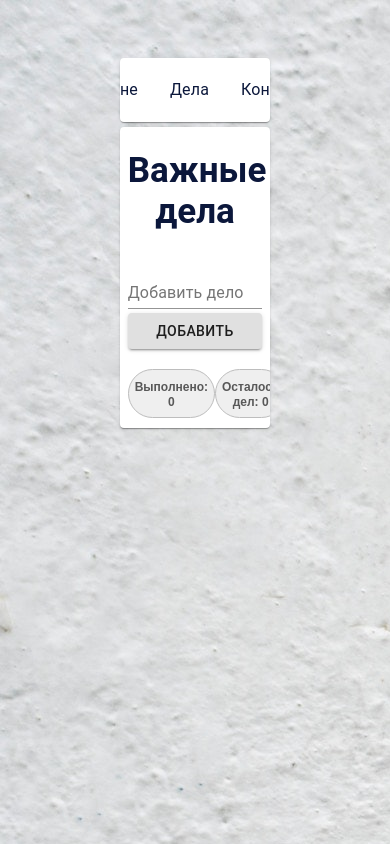
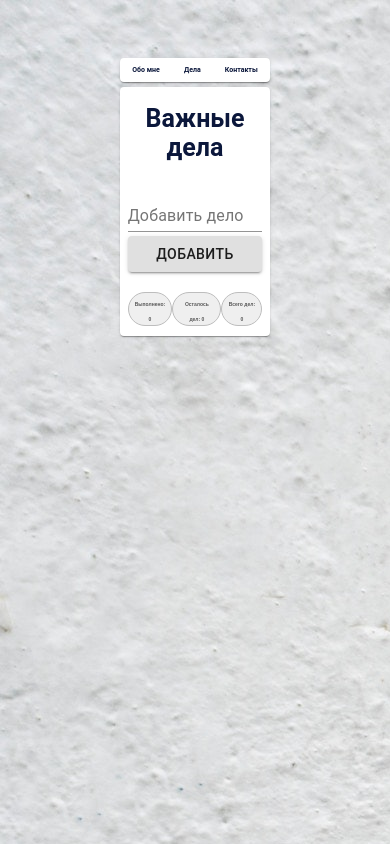
Before and after one commit to WebHeroSchool/oxytodoreact, a React (Create React App) app: page /todo in a window 390 px wide. Built offline with nearby package versions, Linux system fonts and the light colour scheme.

Commit message:
changed App.js,App.module.css,About.module.css

```diff
--- a/src/components/About/About.module.css
+++ b/src/components/About/About.module.css
@@ -33,6 +33,9 @@ a:hover {
   opacity: .5;
 }
 
+a:active {
+  color: #a4a4a4;
+}
 .repo {
   border: 1px solid #BDBDBD;
   box-sizing: border-box;
--- a/src/components/App/App.js
+++ b/src/components/App/App.js
@@ -16,9 +16,9 @@ const App = () =>
         <div className = {styles.app_wrap}>
     	    <Card className = {styles.sidebar}>
     	        <MenuList className = {styles.sidebar_items}>
-    	            <Link to ='/' className = {styles.link}><MenuItem>Обо мне</MenuItem></Link>
-    	            <Link to ='/todo' className = {styles.link}><MenuItem>Дела</MenuItem></Link>
-    	            <Link to ='/contacts' className = {styles.link}><MenuItem>Контакты</MenuItem></Link>
+    	            <Link to ='/' className = {styles.link}><div className = {styles.sidebar_item}>Обо мне</div></Link>
+    	            <Link to ='/todo' className = {styles.link}><div className = {styles.sidebar_item}>Дела</div></Link>
+    	            <Link to ='/contacts' className = {styles.link}><div className = {styles.sidebar_item}>Контакты</div></Link>
     	        </MenuList>
                 <img className={styles.logo_img} src={logo}  alt="" />
     	    </Card>
--- a/src/components/App/App.module.css
+++ b/src/components/App/App.module.css
@@ -14,7 +14,21 @@
 .sidebar {
   padding-top: 40px;
   grid-area: sidebar;
-  width: 95%;
+  width: 100%;
+  display: flex;
+  flex-direction: column;
+  justify-content: space-between;
+  margin-right: 20px;
+}
+
+.sidebar_items {
+  display: flex;
+  flex-direction: column;
+
+}
+.sidebar_item {
+  margin-left: 20px;
+  margin-bottom: 20px;
 }
 
 .content {
@@ -22,15 +36,11 @@
   width: 100%;
 }
 
-.link {
-  text-decoration: none;
-  color: #0b173b;
-}
-
 .logo_img {
   width: 80px;
-  margin-top: 100px;
-  margin-left: 15px;
+  margin-bottom: 20px;
+  margin-left: 20px;
+
 }
 
 @media ( max-width: 950px) {
@@ -41,20 +51,22 @@
 }
 
 .sidebar {
-  display: flex;
+  flex-direction: row;
+  margin-bottom: 5px;
+}
+.sidebar_items {
   flex-direction: row;
   width: 100%;
   margin-bottom: 5px;
+
 }
 
 .logo_img {
-  margin:0;
+  margin-left: 0;
+  margin-right: 20px;
   width: 15%;
 }
 
-.sidebar_items {
-  display: flex;
-}
 }
 
 @media ( max-width: 850px){
@@ -69,8 +81,17 @@
 }
 
 @media ( max-width: 650px) {
-  .link{
-    font-size: 5px;
-    padding: 0;
+  .sidebar_items {
+    font-size: 13px;
+    justify-content: space-around;
+  }
+  .sidebar_item {
+    margin: 0;
   }
 }
+
+@media ( max-width: 650px) {
+  .sidebar_items {
+    font-size: 7px;
+  }
+}
--- a/src/components/Contacts/Contacts.js
+++ b/src/components/Contacts/Contacts.js
@@ -14,7 +14,6 @@ const Contacts = () => {
 	            <div className={styles.contacts_mail}>
 	                <a className={styles.contacts_link} href="mailto:oxyrud@hotmail.com" target="_blank" rel="noopener noreferrer">
 	                <img className={styles.contacts_icon} src={mailicon} alt=""/>
-	                oxyrud@hotmail.com
 	                </a>
 	            </div>
 	            <div className={styles.contacts_facebook}>
--- a/src/components/Contacts/Contacts.module.css
+++ b/src/components/Contacts/Contacts.module.css
@@ -5,8 +5,8 @@
 }
 
 .contacts_icon {
-  width: 30px;
-  height: 30px;
+  width: 50px;
+  height: 50px;
   margin-bottom: 10px;
   margin-right: 5px;
 }
--- a/src/components/Footer/Footer.module.css
+++ b/src/components/Footer/Footer.module.css
@@ -15,3 +15,15 @@
   cursor: pointer;
   outline: none;
 }
+
+@media ( max-width: 650px){
+  .footer_item {
+     font-size: 8px;
+  }
+}
+
+@media ( max-width: 650px) {
+  .footer_item {
+     font-size: 5px;
+  }
+}
--- a/src/components/ItemList/ItemList.module.css
+++ b/src/components/ItemList/ItemList.module.css
@@ -11,3 +11,9 @@
 ul {
   padding: 0;
 }
+
+@media ( max-width: 650px) {
+  .item_list {
+    font-size: 10px;
+  }
+}
--- a/src/components/Todo/Todo.module.css
+++ b/src/components/Todo/Todo.module.css
@@ -12,3 +12,9 @@
   font-size: 35px;
   text-align: center;
 }
+
+@media ( max-width: 650px){
+  .title {
+    font-size: 25px;
+  }
+}
```
